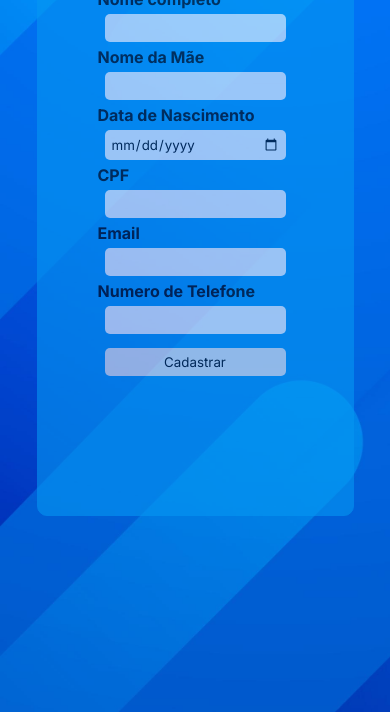
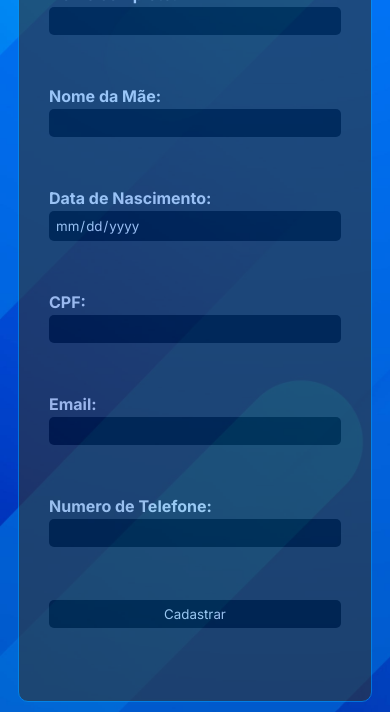
Before and after one commit to l1Beatriz/BiaBank, a plain HTML site: page cadastro.html in a window 390 px wide. Shown: the part 132-844 px from the top of the page. Drawn offline with Linux system fonts and the light colour scheme.

Commit message:
Adicionando responsividade na pagina de cadastro

```diff
--- a/cadastro.html
+++ b/cadastro.html
@@ -3,42 +3,56 @@
 <head>
     <meta charset="UTF-8">
     <meta name="viewport" content="width=device-width, initial-scale=1.0">
-    <title>cadastro Bia Bank</title>
+    <link rel="shortcut icon" href="assets/icon/icon_biabank.png" type="image/x-icon">
     <link rel="stylesheet" href="css/reset.css">
     <link rel="stylesheet" href="css/cadastro.css">
-    <link rel="shortcut icon" href="assets/icon/icon_biabank.png" type="image/x-icon">
+    <title>Cadastro Bia Bank</title>
 </head>
 <body>
-    <header></header>
 
-    <main>
+    <main class="main">
         <div class="container_inputs">
-            <h1>Cadastre-se</h1>
+            <h1 class="titulo">Cadastre-se</h1>
 
-            <form>
-                <label for="nome">Nome completo</label>
-                <input id="nome" type="text">
+            <form class="formulario">
+                <div class="container_input">
+                    <label class="formulario_label" for="nome_completo">Nome completo:</label>
+                    <input class="formulario_input" id="nome_completo" type="text">
+                </div>
 
-                <label for="nome_mae">Nome da Mãe</label>
-                <input id="nome_mae" type="text">
+                <div class="container_input">
+                    <label class="formulario_label" for="nome_mae">Nome da Mãe:</label>
+                    <input class="formulario_input" id="nome_mae" type="text">
+                </div>
 
-                <label for="data_nascimento">Data de Nascimento</label>
-                <input id="data_nascimento" type="date">
+                <div class="container_input">
+                    <label class="formulario_label" for="data_nascimento">Data de Nascimento:</label>
+                    <input class="formulario_input" id="data_nascimento" type="date">
+                </div>
 
-                <label for="cpf">CPF</label>
-                <input id="cpf" type="text">
+                <div class="container_input">
+                    <label class="formulario_label" for="cpf">CPF:</label>
+                    <input class="formulario_input" id="cpf" type="text">
+                </div>
 
-                <label for="email">Email</label>
-                <input id="email" type="email">
+                <div class="container_input">
+                    <label class="formulario_label" for="email">Email:</label>
+                    <input class="formulario_input" id="email" type="email">
+                </div>
 
-                <label for="numero_telefone">Numero de Telefone</label>
-                <input id="numero_telefone" type="number">
+                <div class="container_input">
+                    <label class="formulario_label" for="numero_telefone">Numero de Telefone:</label>
+                    <input class="formulario_input" id="numero_telefone" type="">
+                </div>
 
-                <input id="botao-de-cadastrar" type="submit" value="Cadastrar">
+
+                <div class="container_input">
+                    <input class="formulario_input" id="botao-de-cadastrar" type="submit" value="Cadastrar">
+                </div>
             </form>
         </div>
     </main>
 
-    <footer></footer>
+    <script src="js/cadastrar.js"></script>
 </body>
 </html>
--- a/css/cadastro.css
+++ b/css/cadastro.css
@@ -1,51 +1,78 @@
 @import url('https://fonts.googleapis.com/css2?family=Inter:wght@100..900&display=swap');
+
+:root {
+    --cor_principal: #0597F2;
+}
 
 * {
     font-family: "Inter", sans-serif;
 }
 
-:root {
-    --cor_principal: #0597F2;
-}
-
-
-main {
-    width: 100vw;
+body {
     height: 100vh;
     background-image: url('../assets/image/plano-de-fundo.jpg');
     background-size: cover;
+    background-repeat: no-repeat;
+}
+
+.main {
+    height: 100%;
     display: flex;
     justify-content: center;
 }
 
 .container_inputs {
-    background-color: var(--cor_principal);
-    padding: 60px;
-    width: 50%;
-    height: 60%;
+    background-color: #2f3133;
+    padding: 20px;
+    width: 80%;
     opacity: 0.6;
     border: 1px solid var(--cor_principal);
     border-radius: 10px;
-    margin-top: 5%;
+    margin: 10px 0 10px 0;
+    display: flex;
+    flex-direction: column;
+    justify-content: space-evenly;
 }
 
-h1 {
-    margin: 0 0 10px 0;
+.titulo {
     font-size: 2em;
+    font-weight: bold;
+    text-align: center;
+    border-bottom: 2px dashed black;
+    color: #ffffff;
+    margin: 0 10px 10px 10px;
 }
 
-form {
+.container_input {
     display: flex;
     flex-direction: column;
+    margin: 0 10px 10px 10px;
 }
 
-label {
+.formulario {
+    display: flex;
+    flex-direction: column;
+    justify-content: space-evenly;
+    height: 100%;
+}
+
+.formulario_label {
+    margin-bottom: 5px;
+    color: #ffffff;
     font-weight: bolder;
 }
 
-form input {
+.formulario_input {
     padding: 5px;
     border: 1px solid #0000;
     border-radius: 5px;
-    margin: 7px;
+    background-color: #000000;
+    color: #ffffff;
 }
+
+
+@media screen and (min-width: 768px) {
+    .container_inputs {
+        max-width: 40%;
+    }
+}
--- a/css/index.css
+++ b/css/index.css
@@ -1,12 +1,11 @@
 @import url('https://fonts.googleapis.com/css2?family=Inter:wght@100..900&display=swap');
-
 
 body {
     height: 100vh;
 
     background-image: url('../assets/image/plano-de-fundo.jpg');
+    background-size: cover;
     background-repeat: no-repeat;
-    background-size: cover;
 }
 
 .main_section {
@@ -58,10 +57,13 @@ body {
         height: 100vh;
         justify-content: space-evenly;
     }
+
+
+
 }
 
-@media screen and (min-width: 596px) {
-    .img_banner{
+@media screen and (min-width: 1024px) {
+    .img_banner {
         width: 600px;
     }
 }
--- a/js/cadastrar.js
+++ b/js/cadastrar.js
@@ -0,0 +1,22 @@
+formulario = document.querySelector(".formulario")
+
+formulario.addEventListener("submit", (event) => {
+
+    event.preventDefault()
+
+    const new_cadastro = [{
+        "nome_completo" : formulario.querySelector("#nome_completo").value,
+        "nome_da_mae" : formulario.querySelector("#nome_mae").value,
+        "data_de_nascimento" : formulario.querySelector("#data_nascimento").value,
+        "cpf" : formulario.querySelector("#cpf").value,
+        "email" : formulario.querySelector("#email").value,
+        "numero_de_telefone" : formulario.querySelector("#numero_telefone").value
+    }]
+
+    if(localStorage.getItem("usuarios")) {
+        let old_object = localStorage.getItem('usuarios');
+        new_cadastro.push(JSON.parse(old_object))
+    }
+
+    localStorage.setItem("usuarios", JSON.stringify(new_cadastro))
+})
```
Also changed, not shown: index.html (+7 -5 lines).
